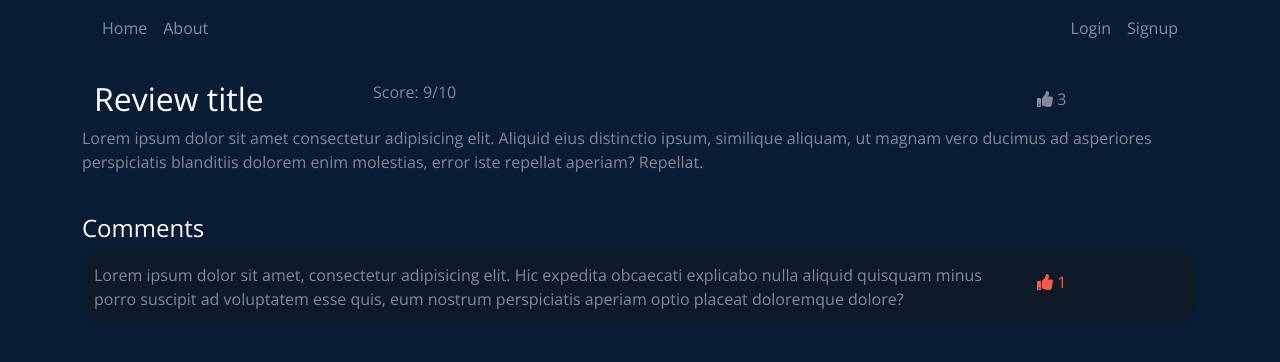
After one commit to LuisManuelGlz/MovieDuck, a Django app: page /movies/rev-detail/ in a window 1280 px wide. The commit adds this page. Shown: the top 362 px of the page. Run offline with Django 3.2, Linux system fonts and the light colour scheme; some libraries are stand-ins or nearby versions.

Commit message:
Update in template

```diff
--- a/moviesduck_project/movies/urls.py
+++ b/moviesduck_project/movies/urls.py
@@ -4,7 +4,8 @@ from django.views.generic import TemplateView # temporal import
 
 app_name = "movies"
 urlpatterns = [
-    path("detail/", TemplateView.as_view(template_name="movies/movie_detail.html"), name="movie_detail"),
+    path("<int:pk>/", views.MovieDetail.as_view(), name="movie_detail"),
+    path("rev-detail/", TemplateView.as_view(template_name="movies/review_detail.html"), name="review_detail"),
     # Carousel-based lists
     path("newest/carousel/", views.CarouselNewReleases.as_view(), name="newest_carousel"),
     path("trending/carousel/", views.CarouselTrending.as_view(), name="trending_carousel"),
--- a/moviesduck_project/movies/views.py
+++ b/moviesduck_project/movies/views.py
@@ -10,6 +10,10 @@ class MovieListMixin(ListView):
 
 class ReviewListMixin(ListView):
     context_object_name = "reviews"
+
+########## MOVIE DETAIL ##########
+class MovieDetail(DetailView):
+    model = Movie
 
 ##### HTML CAROUSEL-BASED LISTS #####
 # New releases
--- a/moviesduck_project/static/styles/custom.css
+++ b/moviesduck_project/static/styles/custom.css
@@ -15,6 +15,12 @@
   background-image: none;
 }
 
+.border-primary {
+  border-color: #ff5c48;
+  border-radius: 20px;
+  padding: 12px;
+}
+
 .navbar-dark {
   color: #ffffff;
 }
@@ -29,6 +35,10 @@
 
 hr, .dropdown-divider {
   border-color: #8d9db1;
+}
+
+.text-primary {
+  color: #ff5c48 !important;
 }
 
 .text-secondary {
--- a/moviesduck_project/templates/base.html
+++ b/moviesduck_project/templates/base.html
@@ -4,7 +4,7 @@
   <head>
     <meta charset="UTF-8" />
     <meta name="viewport" content="width=device-width, initial-scale=1.0" />
-    <title>{% block title %}{% endblock %} | MoviesDuck</title>
+    <title>{% block title %}{% endblock %} | MovieDuck</title>
     <link rel="stylesheet" href="{% static 'fontawesome-free/css/all.min.css' %}">
     <link href="https://fonts.googleapis.com/css2?family=Open+Sans:ital,wght@0,300;0,400;0,600;0,700;1,300;1,400;1,600;1,700&display=swap" rel="stylesheet">
     <link rel="stylesheet" href="{% static 'styles/sb-admin-2.css' %}">
--- /dev/null
+++ b/moviesduck_project/templates/movies/review_detail.html
@@ -0,0 +1,44 @@
+{% extends 'base.html' %}
+{% load static %}
+
+{% block title %}Review Detail{% endblock %}
+
+{% block content %}
+  <div class="container">
+    <div class="row justify-content-space-between">
+      <div class="col-12 col-sm-6 col-md-3">
+        <h2 class="text-white">Review title</h2>
+      </div>
+      <div class="col-10 col-sm-6 col-md-7">
+        Score: 9/10
+      </div>
+      <div class="col-2 col-sm-12 col-md-2">
+        <button id="like" type="button" class="btn">
+          <i class="fas fa-thumbs-up"></i>
+          <span>3</span>
+        </button>
+      </div>
+    </div>
+    <div class="row">
+      <p>Lorem ipsum dolor sit amet consectetur adipisicing elit. Aliquid eius distinctio ipsum, similique aliquam, ut magnam vero ducimus ad asperiores perspiciatis blanditiis dolorem enim molestias, error iste repellat aperiam? Repellat.</p>
+    </div>
+    <div class="row mt-4">
+      <h4 class="text-white">Comments</h4>
+      <div class="media bg-gradient-primary border-primary">
+        <div class="media-body">
+          <div class="row">
+            <div class="col-12 col-md-10">
+              Lorem ipsum dolor sit amet, consectetur adipisicing elit. Hic expedita obcaecati explicabo nulla aliquid quisquam minus porro suscipit ad voluptatem esse quis, eum nostrum perspiciatis aperiam optio placeat doloremque dolore?
+            </div>
+            <div class="col-12 col-md-2">
+              <button id="like" type="button" class="btn text-primary">
+                <i class="fas fa-thumbs-up"></i>
+                <span>1</span>
+              </button>
+            </div>
+          </div>
+        </div>
+      </div>
+    </div>
+  </div>
+{% endblock %}
```
Also changed, not shown: moviesduck_project/templates/movies/movie_detail.html (+45 -41 lines).
